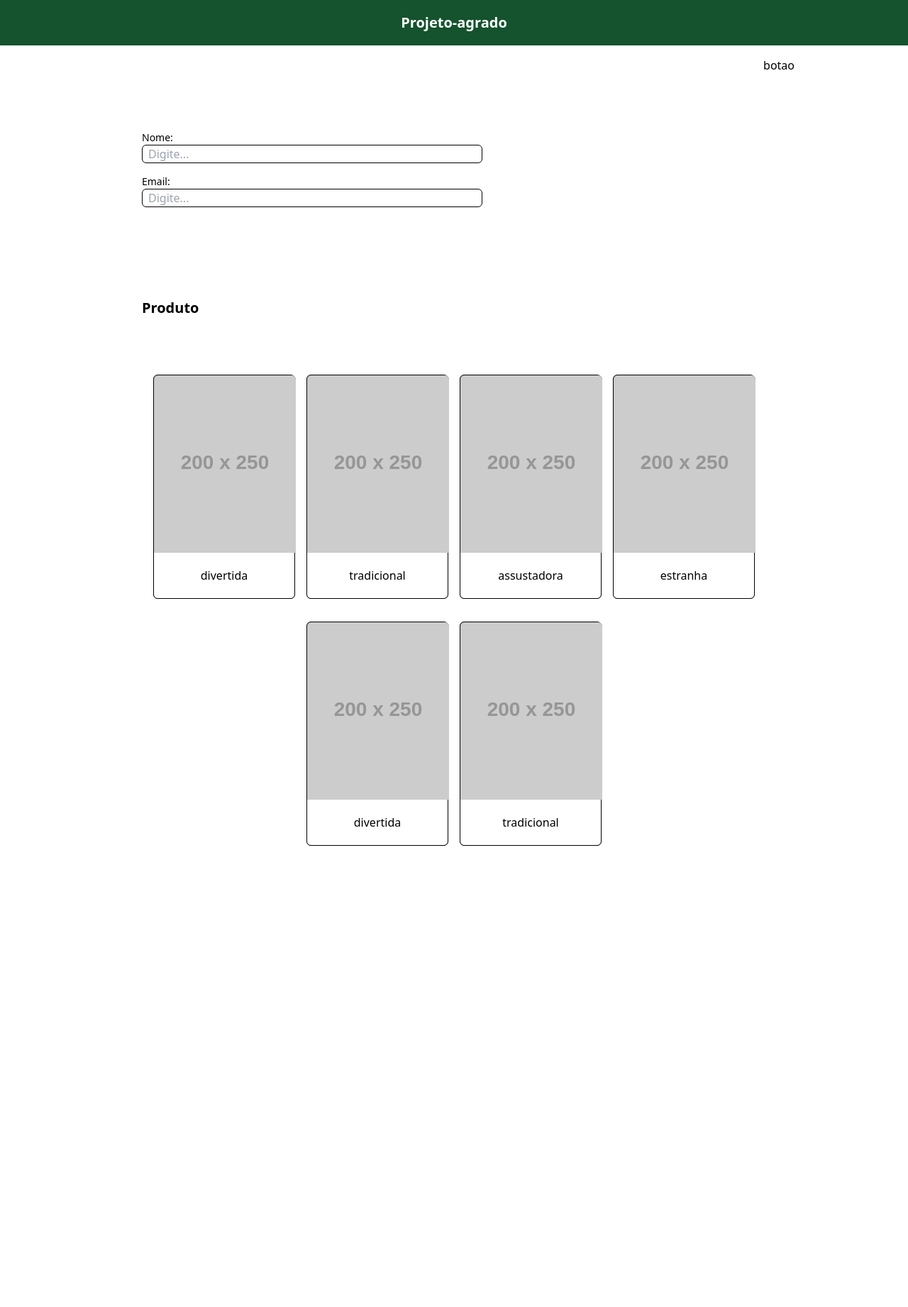
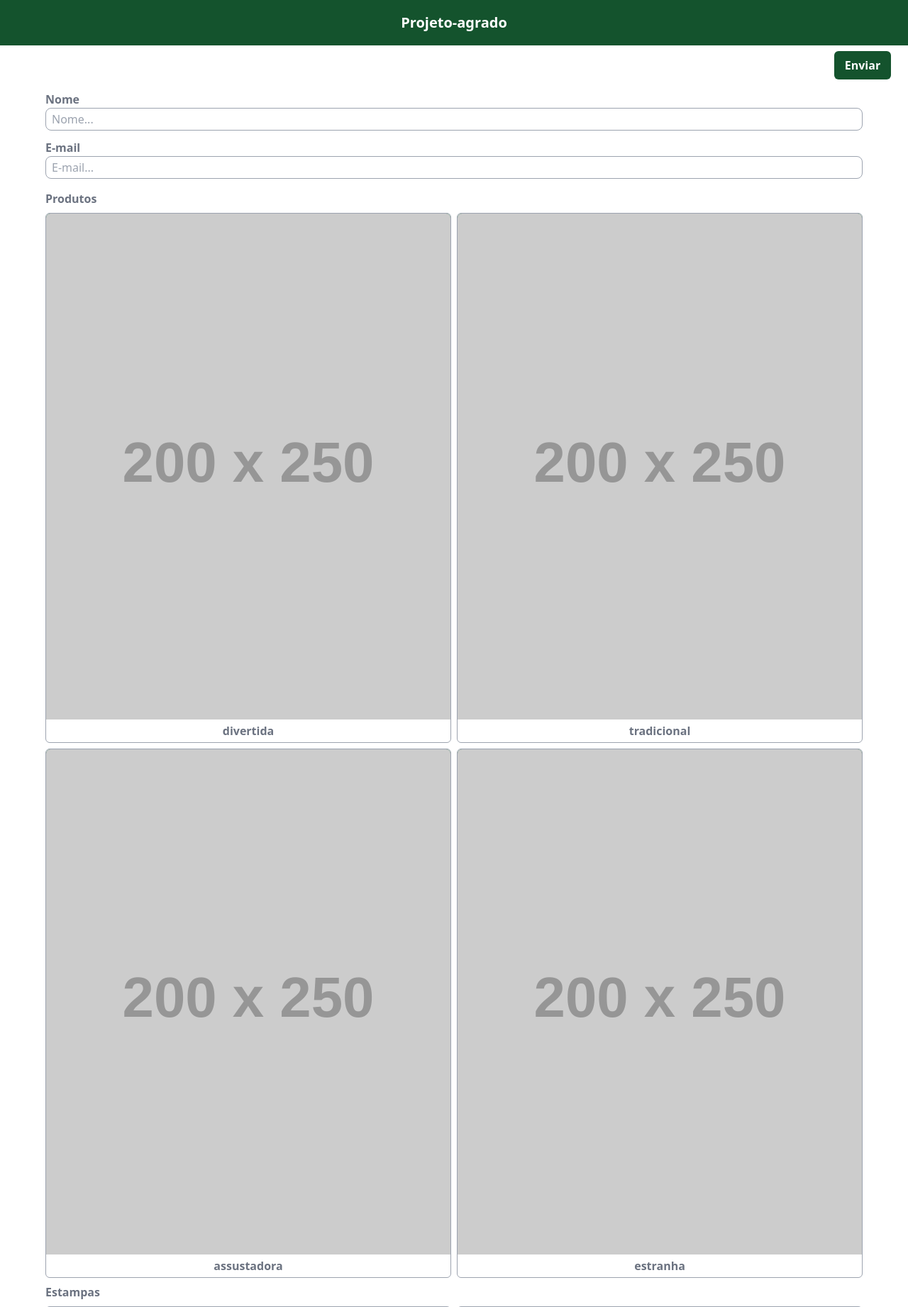
Before and after one commit to Carlos0101py/formulario_digital_agrado, a Flask app: page / in a window 1280 px wide. Shown: the top 1842 px of the page at 71% size. Before the commit the page ends 1192 px from the top, so only its background shows below. Run offline with Flask 3, Linux system fonts and the light colour scheme; grey boxes labelled with a size stand in for pictures from a placeholder-image service; some libraries are stand-ins or nearby versions.

Commit message:
style: adicionará a estilização da pagina inicial

```diff
--- a/app/controllers/routes/form_route.py
+++ b/app/controllers/routes/form_route.py
@@ -24,11 +24,15 @@ def home_page():
 
     return render_template('index.html', itens=itens)
 
-@form_route.post('/send_pdf')
-def send_pdf():
-    # Receber os dados JSON do formulário
+@form_route.post('/create_pdf')
+def create_pdf():
     data = request.get_json()
     list = data.get('itens')
+    name = data.get('nome')
+    email = data.get('email')
+
+    print('name: ',name)
+    print('email: ',email)
 
     # cores = list['cores']
     estampas = list['estampas']
@@ -47,7 +51,7 @@ def send_pdf():
     print(df_itens)
     print(df_estampas)
 
-    def create_pdf(dfs, file_name):
+    def create_pdf_file(dfs, file_name):
         doc = SimpleDocTemplate(file_name, pagesize=letter)
         elements = []
 
@@ -78,18 +82,18 @@ def send_pdf():
 
         doc.build(elements)
 
-    create_pdf([df_itens, df_estampas], 'Formulario.pdf')
+    create_pdf_file([df_itens, df_estampas], 'Formulario.pdf')
 
     with open('Formulario.pdf', 'rb') as file:
         pdf_data = file.read()
 
     files = {'pdf_file': pdf_data}
-    response = requests.post('http://127.0.0.1:5000/submit', files=files)
+    response = requests.post('http://127.0.0.1:5000/send_email', files=files)
 
     return response.text
 
-@form_route.post('/submit')
-def submit():
+@form_route.post('/send_email')
+def send_email():
     email_sender = os.getenv("EMAIL_SENDER")
     email_pass = os.getenv("SMTP_PASSWORD")
     email_reciever = os.getenv("EMAIL_RECIEVER")
@@ -106,13 +110,23 @@ def submit():
     part.add_header('Content-Disposition', f'attachment; filename=Formulario.pdf')
     msg.attach(part)
 
-    context = ssl.create_default_context()
-    with smtplib.SMTP_SSL('smtp.gmail.com', 465, context=context) as smtp:
-        print("Sending email...")
-        smtp.login(email_sender, email_pass)
-        smtp.sendmail(email_sender, email_reciever, msg.as_string())
-
     with open('itens.json', 'r') as arquivo_json:
         itens = json.load(arquivo_json)
 
-    return render_template("index.html", itens=itens)
+    try:
+        context = ssl.create_default_context()
+        with smtplib.SMTP_SSL('smtp.gmail.com', 465, context=context) as smtp:
+            print("Sending email...")
+            smtp.login(email_sender, email_pass)
+            smtp.sendmail(email_sender, email_reciever, msg.as_string())
+
+        return jsonify({
+            'status': 'ok',
+            'message': 'email enviado com sucesso'
+        }), 200
+
+    except:
+        return jsonify({
+            'status': 'Error',
+            'message': 'email não enviado'
+        }), 500
--- a/app/static/css/output.css
+++ b/app/static/css/output.css
@@ -558,13 +558,12 @@ video {
   position: static;
 }
 
-.mx-\[10rem\] {
-  margin-left: 10rem;
-  margin-right: 10rem;
+.mr-6 {
+  margin-right: 1.5rem;
 }
 
-.ml-10 {
-  margin-left: 2.5rem;
+.mt-2 {
+  margin-top: 0.5rem;
 }
 
 .block {
@@ -575,8 +574,12 @@ video {
   display: flex;
 }
 
-.h-\[250px\] {
-  height: 250px;
+.grid {
+  display: grid;
+}
+
+.h-8 {
+  height: 2rem;
 }
 
 .h-\[4rem\] {
@@ -587,20 +590,32 @@ video {
   height: 100%;
 }
 
-.w-\[200px\] {
-  width: 200px;
+.w-\[5rem\] {
+  width: 5rem;
 }
 
-.w-\[30rem\] {
-  width: 30rem;
+.w-\[90\%\] {
+  width: 90%;
 }
 
 .w-full {
   width: 100%;
 }
 
+.grid-cols-2 {
+  grid-template-columns: repeat(2, minmax(0, 1fr));
+}
+
+.flex-row {
+  flex-direction: row;
+}
+
 .flex-col {
   flex-direction: column;
+}
+
+.items-start {
+  align-items: flex-start;
 }
 
 .items-center {
@@ -619,8 +634,20 @@ video {
   justify-content: center;
 }
 
+.gap-2 {
+  gap: 0.5rem;
+}
+
+.gap-3 {
+  gap: 0.75rem;
+}
+
 .gap-4 {
   gap: 1rem;
+}
+
+.rounded-lg {
+  border-radius: 0.5rem;
 }
 
 .rounded-md {
@@ -645,9 +672,9 @@ video {
   border-style: solid;
 }
 
-.border-black {
+.border-gray-400 {
   --tw-border-opacity: 1;
-  border-color: rgb(0 0 0 / var(--tw-border-opacity));
+  border-color: rgb(156 163 175 / var(--tw-border-opacity));
 }
 
 .bg-green-800 {
@@ -660,42 +687,26 @@ video {
   background-color: rgb(20 83 45 / var(--tw-bg-opacity));
 }
 
-.bg-slate-400 {
-  --tw-bg-opacity: 1;
-  background-color: rgb(148 163 184 / var(--tw-bg-opacity));
-}
-
-.bg-white {
-  --tw-bg-opacity: 1;
-  background-color: rgb(255 255 255 / var(--tw-bg-opacity));
-}
-
 .object-cover {
   -o-object-fit: cover;
      object-fit: cover;
 }
 
-.p-5 {
-  padding: 1.25rem;
+.p-1 {
+  padding: 0.25rem;
 }
 
-.py-\[1rem\] {
+.p-2 {
+  padding: 0.5rem;
+}
+
+.py-4 {
   padding-top: 1rem;
   padding-bottom: 1rem;
 }
 
-.py-\[4rem\] {
-  padding-top: 4rem;
-  padding-bottom: 4rem;
-}
-
 .pl-2 {
   padding-left: 0.5rem;
-}
-
-.text-sm {
-  font-size: 0.875rem;
-  line-height: 1.25rem;
 }
 
 .text-xl {
@@ -707,12 +718,22 @@ video {
   font-weight: 700;
 }
 
+.text-gray-500 {
+  --tw-text-opacity: 1;
+  color: rgb(107 114 128 / var(--tw-text-opacity));
+}
+
 .text-white {
   --tw-text-opacity: 1;
   color: rgb(255 255 255 / var(--tw-text-opacity));
 }
 
-.hover\:bg-green-600:hover {
+.hover\:bg-green-900:hover {
   --tw-bg-opacity: 1;
-  background-color: rgb(22 163 74 / var(--tw-bg-opacity));
+  background-color: rgb(20 83 45 / var(--tw-bg-opacity));
 }
+
+.hover\:text-white:hover {
+  --tw-text-opacity: 1;
+  color: rgb(255 255 255 / var(--tw-text-opacity));
+}
--- a/app/templates/index.html
+++ b/app/templates/index.html
@@ -1,5 +1,4 @@
 {% extends "base.html" %}
-
 
 {% block head %}
 
@@ -11,22 +10,24 @@
 
 <script>
 
+    function mostrar() {
+        console.log(itenSelecionado);
+    }
+
     var itenSelecionado = {
         itens: [],
         estampas: [],
         cores: [],
-        fontes: []
+        fontes: [],
+        nome: '',
+        email: ''
     };
-
-    function mostrar() {
-        console.log(itenSelecionado);
-    }
 
     const send_data = () => {
 
         console.log('entrou')
 
-        fetch('/send_pdf', {
+        fetch('/create_pdf', {
             method: 'POST',
             headers: {
                 'Content-Type': 'application/json'
@@ -36,6 +37,7 @@
             .then(response => response.json())
             .then(data => {
                 console.log('Resposta do Flask:', data);
+                alert(data['message'])
             })
             .catch(error => {
                 console.error('Erro:', error);
@@ -78,66 +80,79 @@
 
 </script>
 
-<div class="bg-green-900 flex justify-center font-bold text-xl text-white items-center h-[4rem]">
+<div class="bg-green-900 flex flex-row justify-center font-bold text-xl text-white items-center h-[4rem]">
     <h1>Projeto-agrado</h1>
 </div>
 
-<div class="flex justify-end mx-[10rem] py-[1rem] gap-4">
-    <button onclick="{send_data()}">botao</button>
+<div class=" flex justify-end mt-2">
+    <div class="bg-green-900 rounded-md flex justify-center w-[5rem] p-2 mr-6">
+        <button class="text-white font-bold" onclick="{send_data()}">Enviar</button>
+    </div>
 </div>
 
-<form action="/submit" method="post">
+<div class="flex flex-col justify-center items-center py-4 gap-4">
 
-    <div class="flex flex-col justify-start mx-[10rem] py-[4rem] gap-4">
-        <div class="flex flex-col ml-10">
-            <label class="text-sm" for="name">Nome:</label>
-            <input class="w-[30rem] pl-2 border rounded-md border-solid border-black" type="text" id="name" name="name"
-                placeholder="Digite...">
+    <section class="flex flex-col gap-3 w-[90%]">
+        <div>
+            <div>
+                <span class="font-bold text-gray-500">Nome</span>
             </div>
-
-        <div class="flex flex-col ml-10">
-            <label class="text-sm" for="email">Email:</label>
-            <input class="w-[30rem] pl-2 border rounded-md border-solid border-black" type="email" id="email"
-                name="email" placeholder="Digite...">
+            <div>
+                <input id="nomeInput" class="border border-solid border-gray-400 rounded-lg w-full h-8 pl-2" type="text" placeholder="Nome...">
             </div>
         </div>
-</form>
+        <div>
+            <div>
+                <span class="font-bold text-gray-500">E-mail</span>
+            </div>
+            <div>
+                <input id="emailInput" class="border border-solid border-gray-400 rounded-lg w-full h-8 pl-2" type="email" placeholder="E-mail...">
+            </div>
+        </div>
+    </section>
 
-<div class="flex justify-start text-xl font-bold mx-[10rem] py-[4rem]">
-    <span class="ml-10">Produto</span>
-</div>
+    <section class="flex flex-col justify-center w-[90%] gap-2">
 
-<div class="flex justify-center mx-[10rem] py-[1rem] gap-4">
+        <section class="flex items-start justify-start">
+            <span class="font-bold text-gray-500">Produtos</span>
+        </section>
 
+        <div class="grid grid-cols-2 gap-2">
             {% for produto in itens['produtos']['itens'] %}
-    <div onclick="selectOption('{{produto.nome}}', 1)"
-        class="bg-slate-400 flex flex-col w-[200px] rounded-md border border-solid border-black">
-        <div class="bg-green-800 w-[200px] h-[250px] rounded-md">
+            <div onclick="selectOption('{{produto.nome}}', 1)" class="border border-solid rounded-md border-gray-400">
+                <div class="">
+                    <div class="bg-green-800 rounded-md">
                         <img src="https://placehold.co/200x250" alt="Imagem de capa"
                             class="w-full h-full object-cover rounded-t-md" />
                     </div>
-        <div class="bg-white p-5 flex justify-center rounded-b-md hover:bg-green-600">
-            <span>{{ produto.nome }}</span>
+                    <div class="flex justify-center p-1 rounded-b-md text-gray-500 hover:bg-green-900 hover:text-white">
+                        <span class="font-bold">{{ produto.nome }}</span>
+                    </div>
                 </div>
             </div>
             {% endfor %}
         </div>
 
-<div class="flex justify-center mx-[10rem] py-[1rem] gap-4">
+        <section class="flex items-start justify-start">
+            <span class="font-bold text-gray-500">Estampas</span>
+        </section>
 
+        <div class="grid grid-cols-2 gap-2">
             {% for produto in itens['produtos']['estampas'] %}
-    <div onclick="selectOption('{{produto.nome}}', 2)"
-        class="bg-slate-400 flex flex-col w-[200px] rounded-md border border-solid border-black">
-        <div class="bg-green-800 w-[200px] h-[250px] rounded-md">
+            <div onclick="selectOption('{{produto.nome}}', 2)" class="border border-solid rounded-md border-gray-400">
+                <div class="">
+                    <div class="bg-green-800 rounded-md">
                         <img src="https://placehold.co/200x250" alt="Imagem de capa"
                             class="w-full h-full object-cover rounded-t-md" />
                     </div>
-        <div class="bg-white p-5 flex justify-center rounded-b-md hover:bg-green-600">
-            <span>{{ produto.nome }}</span>
+                    <div class="flex justify-center p-1 rounded-b-md text-gray-500 hover:bg-green-900 hover:text-white">
+                        <span class="font-bold">{{ produto.nome }}</span>
+                    </div>
                 </div>
             </div>
             {% endfor %}
         </div>
+    </section>
 </div>
 
 {% endblock %}
```
Also changed, not shown: 1 other file. Lines whose indentation alone changed are shown as unchanged.
